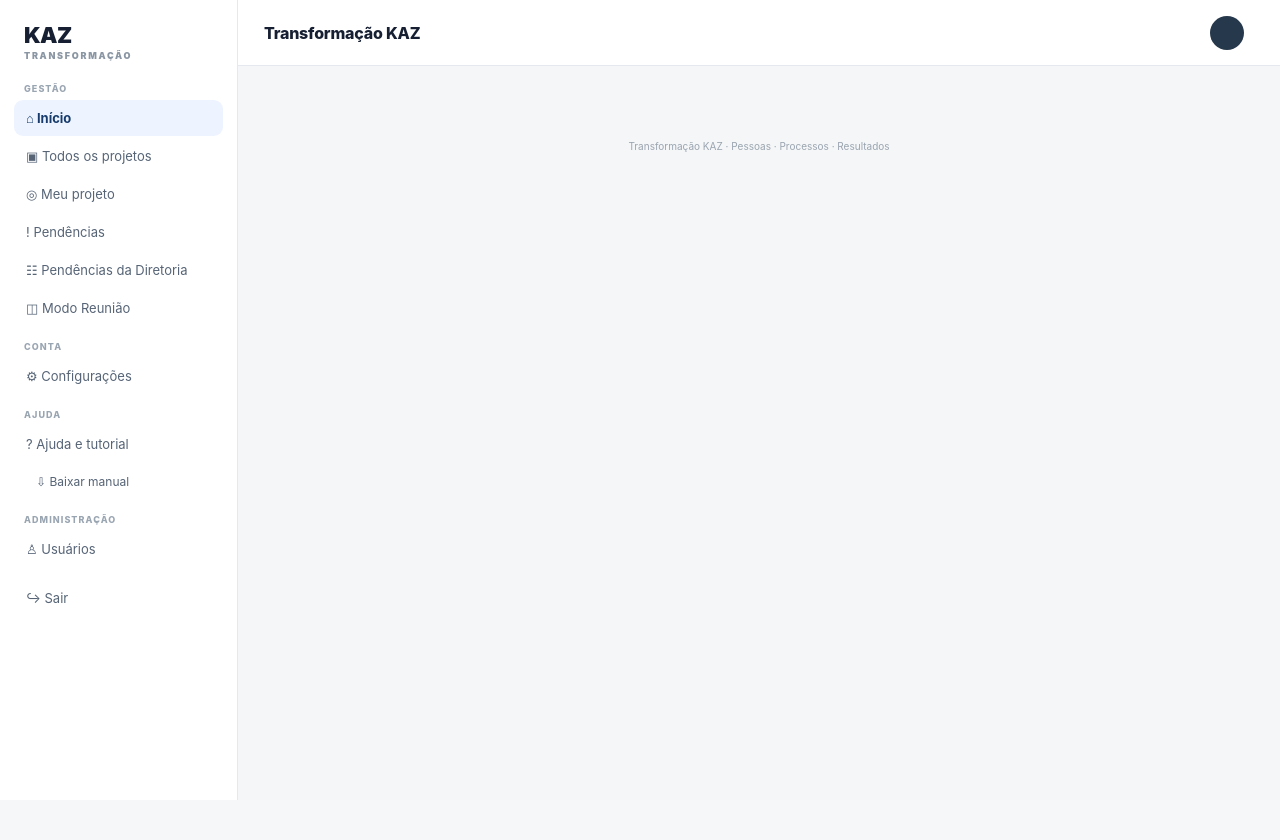
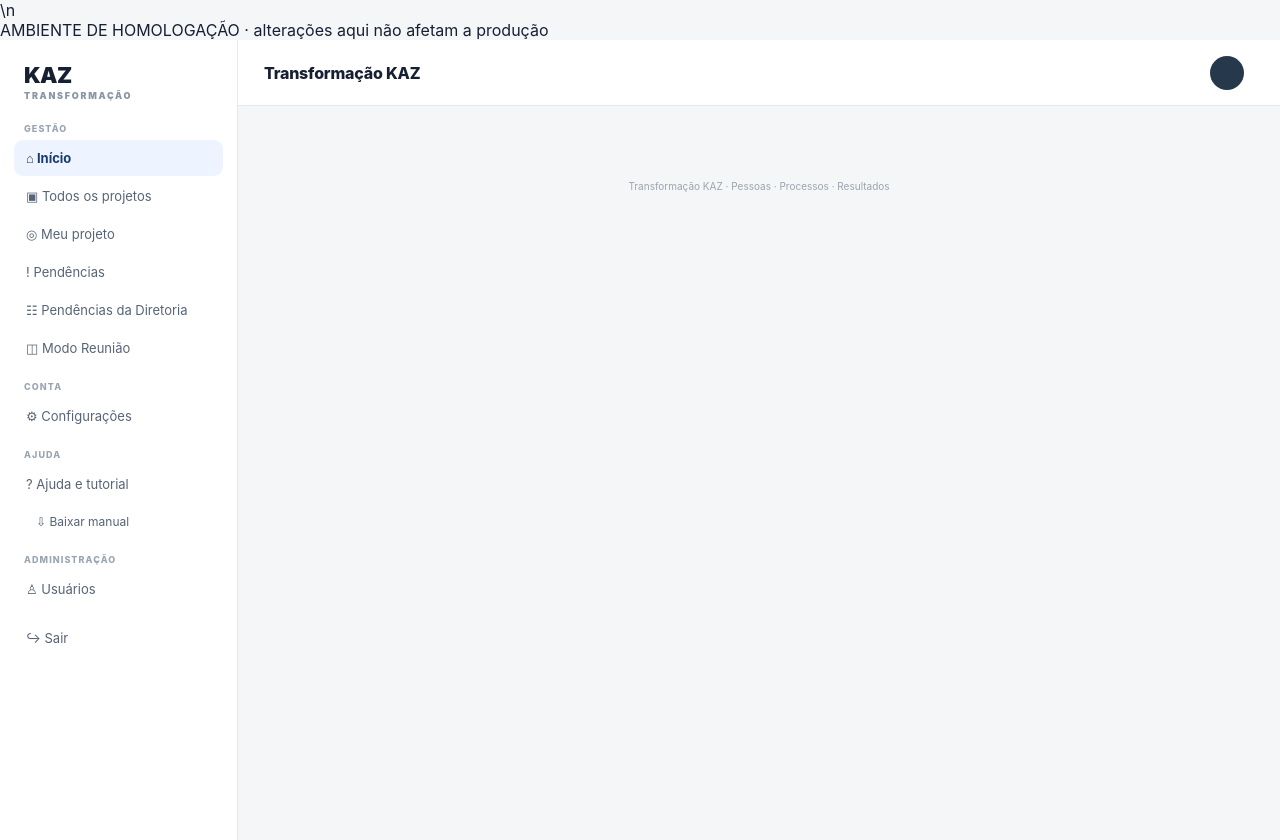
Before and after one commit to rachidsader-tech/central-gestao, a Python web app: template templates/index.html in a window 1280 px wide. Before the commit the page ends 800 px from the top, so only its background shows below. Run offline with Jinja, Linux system fonts and the light colour scheme; the template is opened without the code that fills it, so the values that code supplies are empty.

Commit message:
Sinaliza visualmente o ambiente de homologação

```diff
--- a/templates/index.html
+++ b/templates/index.html
@@ -4,9 +4,9 @@
 <meta charset="utf-8">
 <meta name="viewport" content="width=device-width,initial-scale=1">
 <title>Transformação KAZ</title>
-<link rel="stylesheet" href="/static/kaz.css?v=11">
+<link rel="stylesheet" href="/static/kaz.css?v=12">
 </head>
-<body>
+<body>\n<div class="staging-banner">AMBIENTE DE HOMOLOGAÇÃO · alterações aqui não afetam a produção</div>
 
 <div class="app">
 <aside class="side">
```
